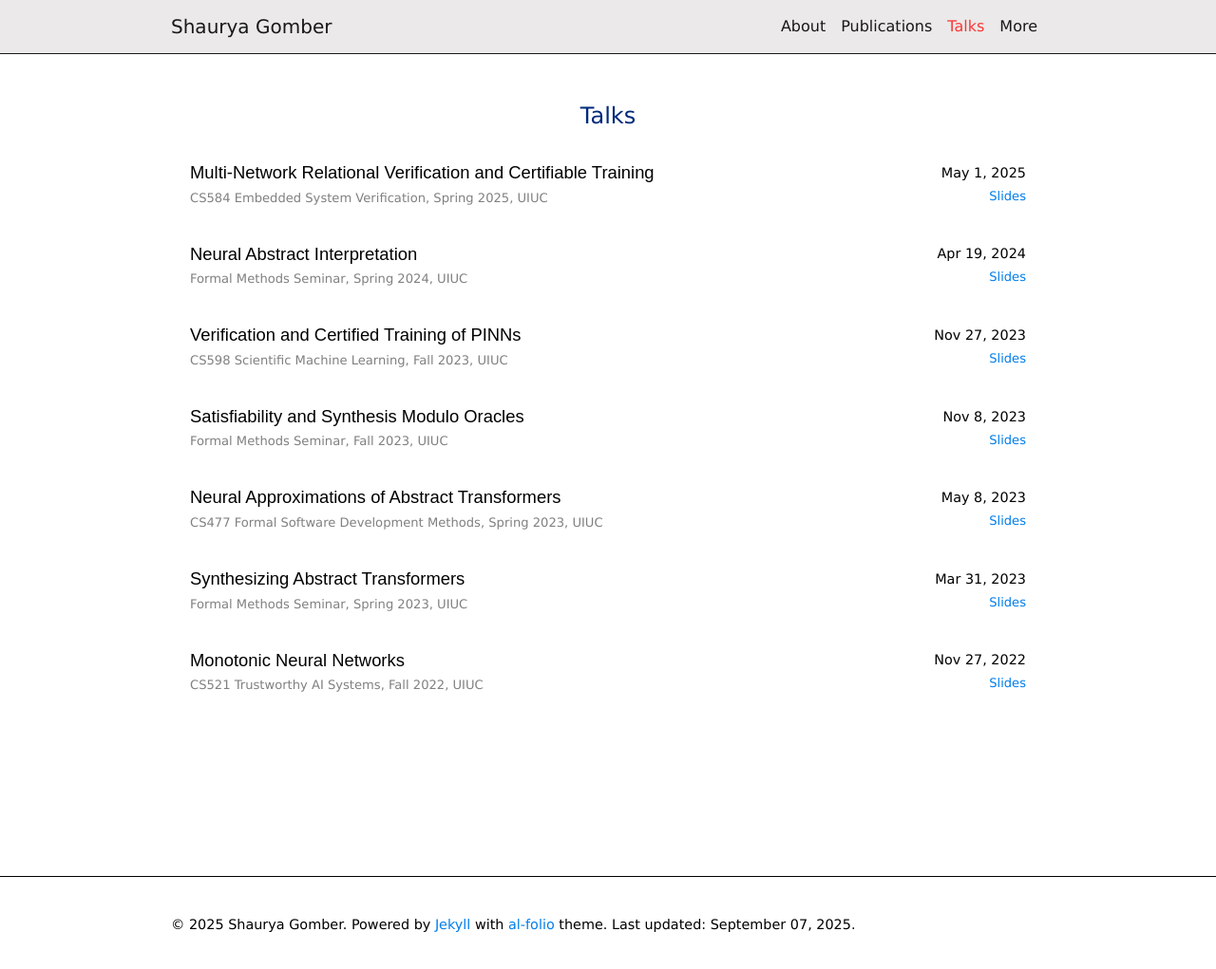
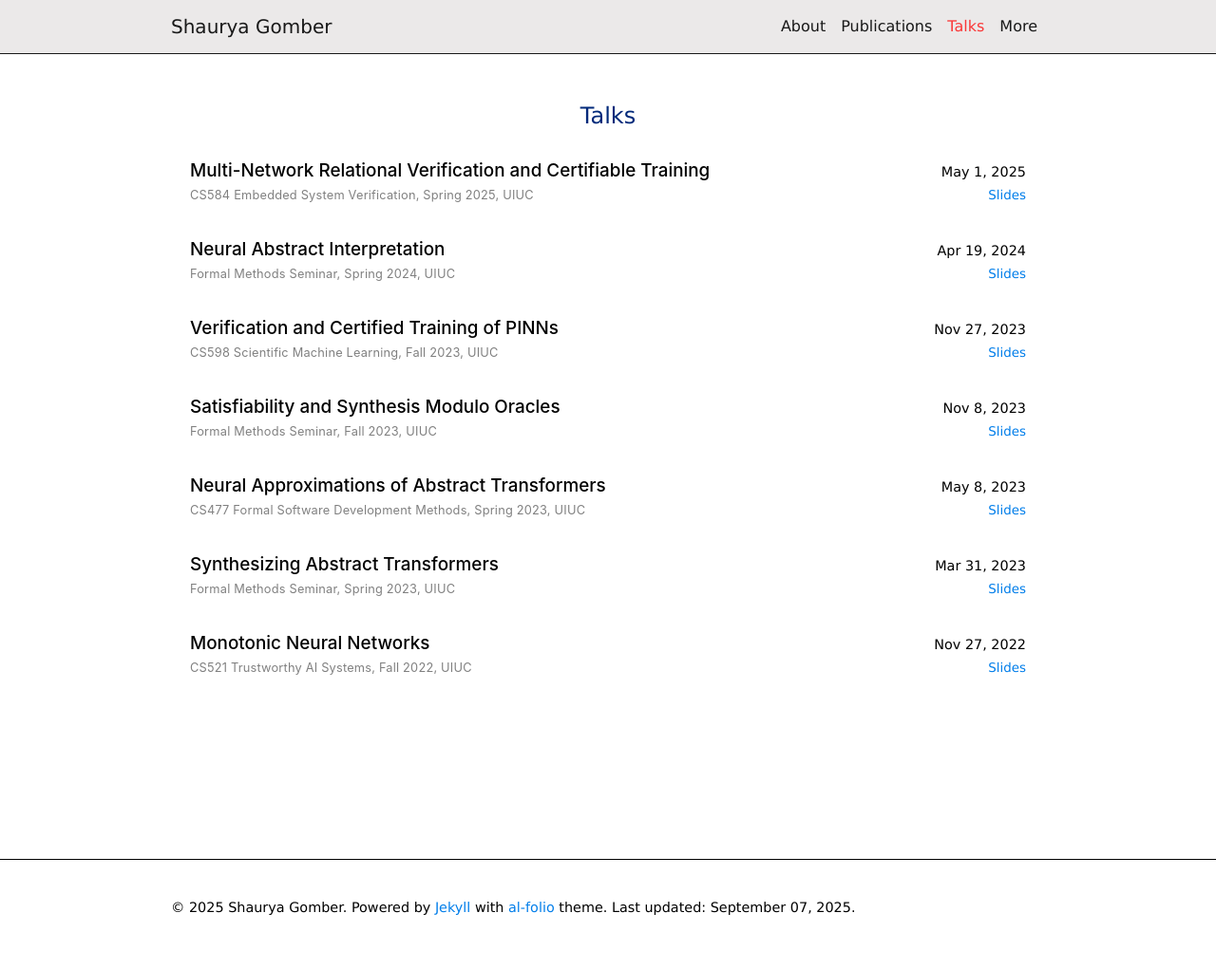
Before and after one commit to sgomber/sgomber.github.io, a Jekyll site: the page built from _pages/talks.md, in a window 1280 px wide and 1026 px high. Shown: the top 1021 px of the window at 95% size. Built offline with Jekyll 4.4.1, drawn with Linux system fonts in a browser that asks for light colours; comment, search, counter and statistics services are not loaded; a style sheet for code colours, icons or effects is not loaded.

Commit message:
style: make publications look better

```diff
--- a/_sass/_base.scss
+++ b/_sass/_base.scss
@@ -700,23 +700,32 @@ html.transition *:after {
 //
 
 .paper-title {
-    font-family: Arial, Helvetica, sans-serif;
-    font-weight: 510;
-    font-size: 1.15rem;
-}
-
-.author-font::after {
-    content: "*";
-    color: black;
+  font-family: 'Inter', Arial, sans-serif;
+  font-weight: 510;
+  font-size: 1.18rem;
+  margin-bottom: 0.17rem;
+  line-height: 1.3;
+  color: #000;
 }
 
 .authors {
-    font-size: 0.82rem;
+  font-family: 'Inter', Arial, sans-serif;
+  font-weight: 400;
+  font-size: 0.8rem;
+  line-height: 1.4;
+  color: #616060;
+  letter-spacing: 0.2px;
+}
+
+.author-font {
+    font-weight: 400;
+    font-size: 0.83rem;
+    color: rgb(0, 0, 0);
 }
 
 .venue {
     display: inline-block;
-    background-color: #e9e8e8;
+    background-color: #fff7e6;
     padding: 2px 6px;
     border-radius: 4px;
     font-size: 0.85rem;
@@ -743,7 +752,7 @@ html.transition *:after {
 }
 
 .paper-links {
-    font-size: 0.82rem;
+    font-size: 0.84rem;
     margin-top: 5px;
 }
 
```
